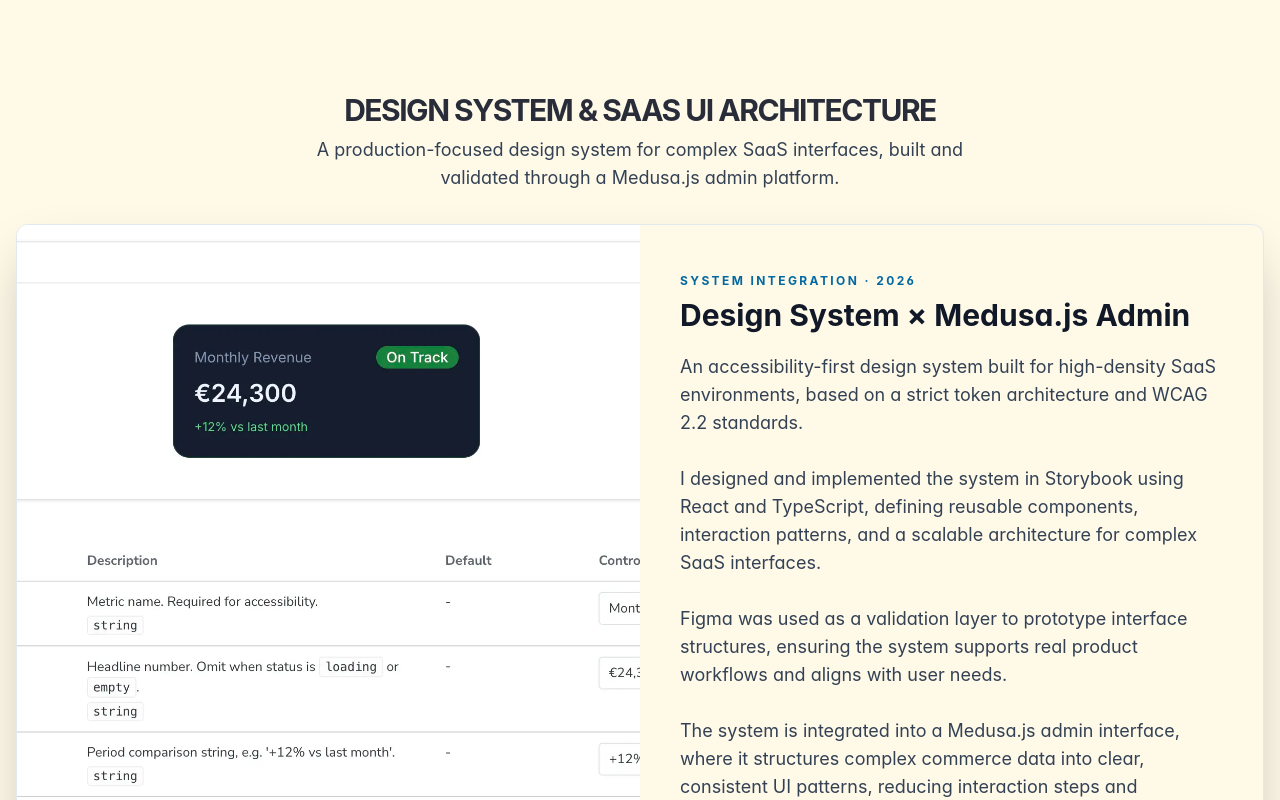
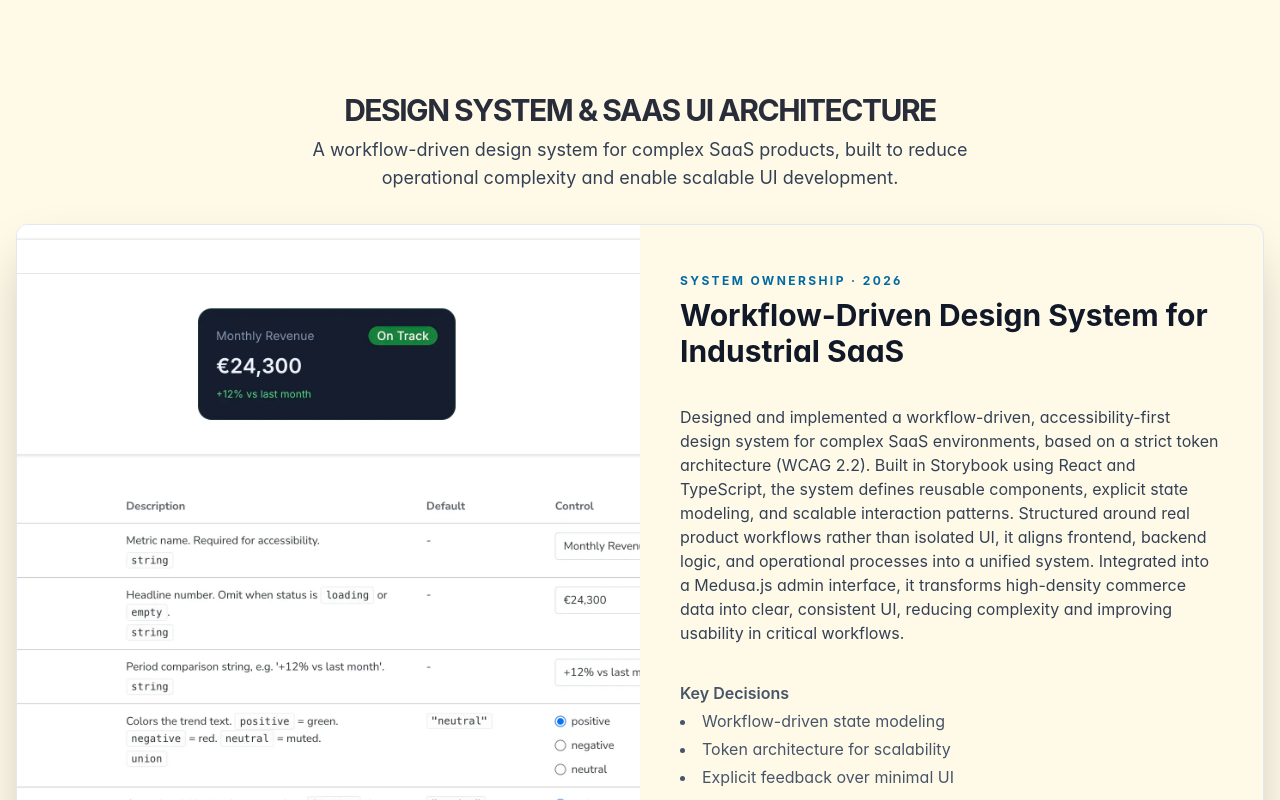
Before and after one commit to AleKoles/My-Portfolio, a Next.js app: page / in a window 1280 px wide. Shown: the part 1220-2020 px from the top of the page. Built offline with nearby package versions, Linux system fonts and the light colour scheme.

Commit message:
feat: tweak copy

```diff
--- a/pages/saas-ui.tsx
+++ b/pages/saas-ui.tsx
@@ -19,11 +19,11 @@
       {/* Header */}
       <div className="text-center pb-8">
         <h3 className="font-bold text-2xl md:text-3xl py-2 dark:text-white uppercase tracking-tighter opacity-90">
-        Design System & SaaS UI Architecture
+          Design System & SaaS UI Architecture
         </h3>
 
         <p className="dark:text-white/80 text-slate-700 md:text-lg max-w-2xl mx-auto">
-        A production-focused design system for complex SaaS interfaces, built and validated through a Medusa.js admin platform.
+          A workflow-driven design system for complex SaaS products, built to reduce operational complexity and enable scalable UI development.
         </p>
       </div>
 
@@ -53,35 +53,25 @@
             {/* Meta */}
             <div>
               <p className="text-xs font-bold uppercase tracking-[0.2em] text-sky-700 dark:text-amber-400 mb-2">
-                System Integration · 2026
+                System Ownership · 2026
               </p>
 
               <h4 className="text-2xl md:text-3xl font-bold dark:text-white leading-tight">
-                Design System × Medusa.js Admin
+                Workflow-Driven Design System for Industrial SaaS
               </h4>
             </div>
-
-            {/* Description */}
-            <p className="text-slate-700 dark:text-slate-200 text-base md:text-lg leading-relaxed">
-              An accessibility-first design system built for high-density SaaS environments, based on a strict token architecture and WCAG 2.2 standards.
-
-              <br /><br />
-
-              I designed and implemented the system in Storybook using React and TypeScript, defining reusable components, interaction patterns, and a scalable architecture for complex SaaS interfaces.
-
-              <br /><br />
-
-              Figma was used as a validation layer to prototype interface structures, ensuring the system supports real product workflows and aligns with user needs.
-
-              <br /><br />
-
-              The system is integrated into a Medusa.js admin interface, where it structures complex commerce data into clear, consistent UI patterns, reducing interaction steps and improving clarity in key admin workflows.
-
-              <br /><br />
-
-              This project functions as both a production system and a validation layer, ensuring scalability, maintainability, and alignment with real product requirements.
+            <p className="text-slate-700 dark:text-slate-200 text-sm md:text-base leading-relaxed mt-4">
+              Designed and implemented a workflow-driven, accessibility-first design system for complex SaaS environments, based on a strict token architecture (WCAG 2.2). Built in Storybook using React and TypeScript, the system defines reusable components, explicit state modeling, and scalable interaction patterns. Structured around real product workflows rather than isolated UI, it aligns frontend, backend logic, and operational processes into a unified system. Integrated into a Medusa.js admin interface, it transforms high-density commerce data into clear, consistent UI, reducing complexity and improving usability in critical workflows.
             </p>
 
+            <div className="text-slate-600 dark:text-slate-300 text-sm md:text-base mt-4">
+              <p className="font-semibold mb-1">Key Decisions</p>
+              <ul className="list-disc list-inside space-y-1">
+                <li>Workflow-driven state modeling</li>
+                <li>Token architecture for scalability</li>
+                <li>Explicit feedback over minimal UI</li>
+              </ul>
+            </div>
             {/* Tags */}
             <div className="flex flex-wrap gap-2 py-2">
               {tags.map((tag) => (
@@ -119,8 +109,6 @@
               >
                 Case Study
               </a>
-
-
             </nav>
 
           </div>
```
